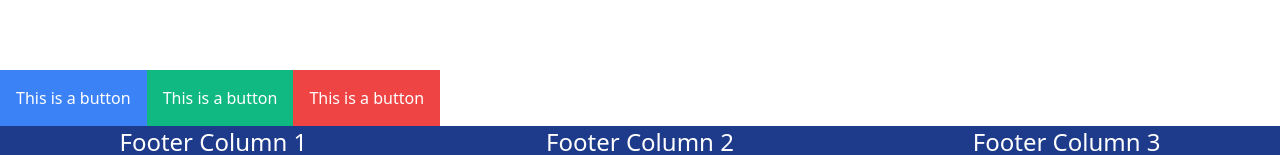
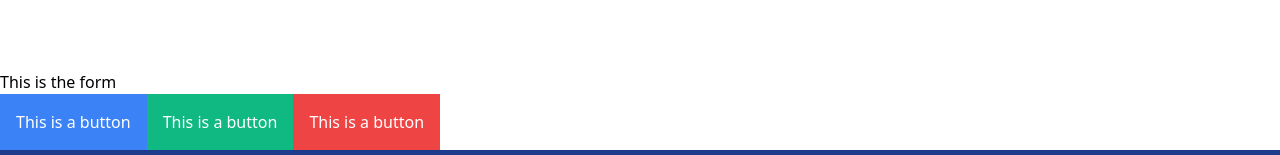
Before and after one commit to kapilannava/react-tailwind-component-library, a React (Create React App) app: page / in a window 1280 px wide. Shown: the part 1394-1549 px from the top of the page. Built offline with nearby package versions, Linux system fonts and the light colour scheme.

Commit message:
Updated App.js to include Form Component

```diff
--- a/src/App.js
+++ b/src/App.js
@@ -5,6 +5,7 @@ import Button from './components/Button'
 import Hero from './components/Hero'
 import Section from './components/Section'
 import ReverseSection from './components/ReverseSection'
+import Form from './components/Form'
 
 // Button Props
 // children, size, textColor, bgColor, bgHover, className
@@ -20,6 +21,7 @@ const App = () => {
     <div className="mt-16 md:mt-2" />
     <ReverseSection />
     <div className="md:mt-32" />
+    <Form />
     <Button bgColor="blue">This is a button</Button>
     <Button bgColor="green">This is a button</Button>
     <Button bgColor="red" bgHover="default">This is a button</Button>
```
Also changed, not shown: 1 other file (tests, documents, lock files or other folders).
